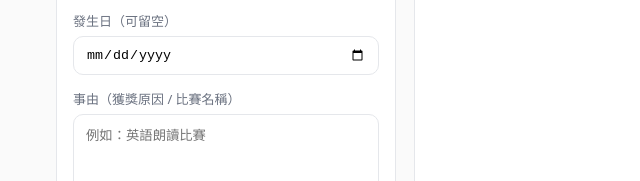
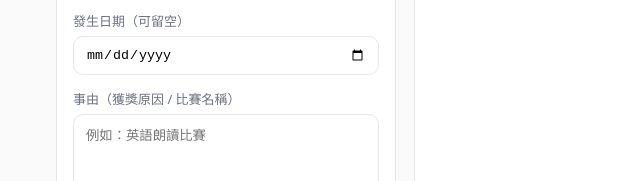
Before and after one commit to mathisart/djhs-awards-form, a plain HTML site: page index.html in a window 1280 px wide. Shown: the part 318-499 px from the top of the page, 0-640 px from the left. Drawn offline with Linux system fonts and the light colour scheme; no server answers.

Commit message:
Update index.html

```diff
--- a/index.html
+++ b/index.html
@@ -74,7 +74,7 @@
         <div class="field"><div class="label">班級</div><input id="cClass" class="input" placeholder="例如：701"/></div>
         <div class="field"><div class="label">座號</div><input id="cSeat" class="input" placeholder="例如：15"/></div>
         <div class="field"><div class="label">姓名</div><input id="cName" class="input" placeholder="例如：王小明"/></div>
-        <div class="field"><div class="label">發生日（可留空）</div><input id="cDate" class="input" type="date"/></div>
+        <div class="field"><div class="label">發生日期（可留空）</div><input id="cDate" class="input" type="date"/></div>
         <div class="field"><div class="label">事由（獲獎原因 / 比賽名稱）</div><textarea id="cReason" class="input" placeholder="例如：英語朗讀比賽"></textarea></div>
         <div class="field"><div class="label">成績（名次 / 等第）</div><input id="cRank" class="input" placeholder="例如：第一名、第二名、特優、優等、佳作"/></div>
         <div class="field">
```
